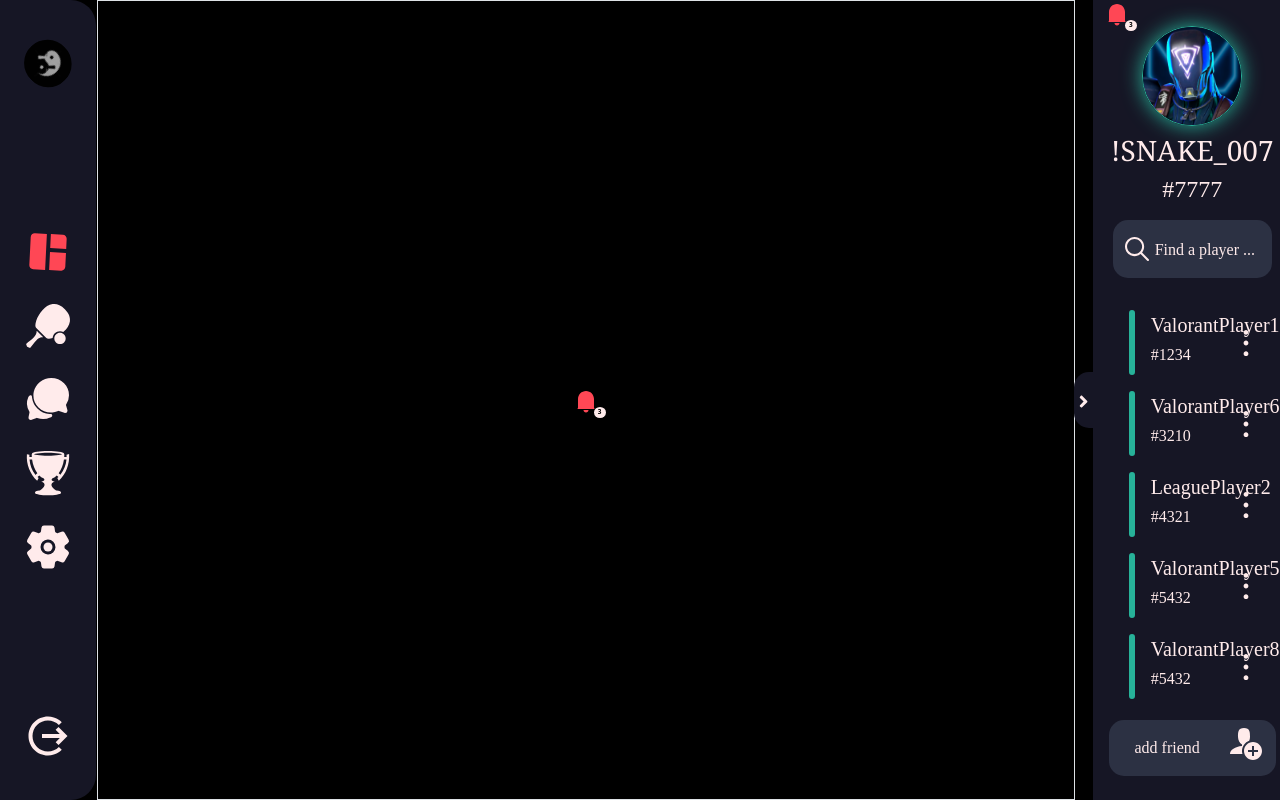
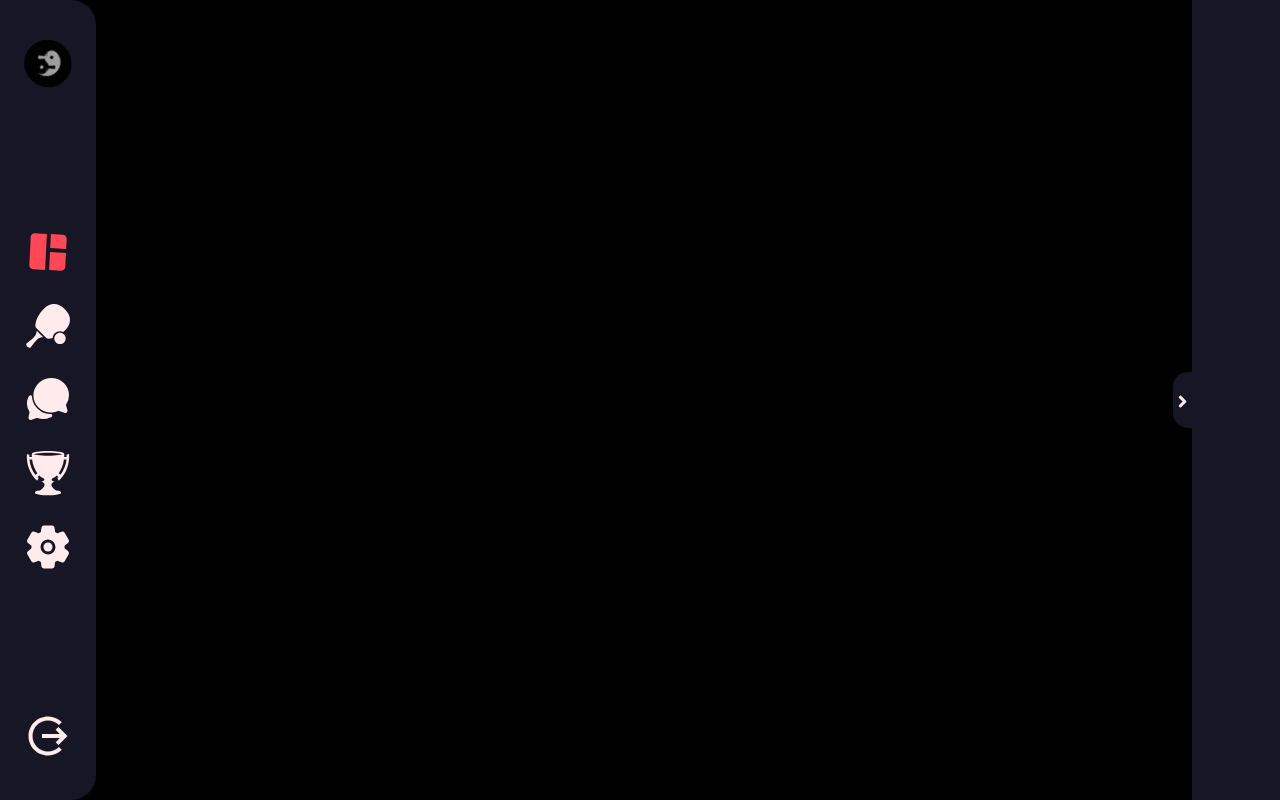
Before and after one commit to zakarm/ft_transcendence, a React (Create React App) app in the folder front-end/app/: page / in a window 1280 px wide. Built offline with nearby package versions, Linux system fonts and the light colour scheme; grey boxes are pictures that could not be loaded; a web font is replaced by a local one.

Commit message:
[Feat] RightBar slides

```diff
--- a/front-end/app/src/App.js
+++ b/front-end/app/src/App.js
@@ -8,10 +8,17 @@ import Settings from "./pages/Settings";
 import Achievement from './pages/Achievement';
 import SideBar from "./Layouts/Sidebar";
 import RightBar from "./Layouts/Rightbar";
+
 import { FaAngleRight } from "react-icons/fa";
-import './App.css'
+import { useState } from 'react';
+import './App.css';
 
 function App() {
+
+  const [show, setShow] = useState(false);
+  const handleClose = () => setShow(false);
+  const toggleShow = () => setShow((s) => !s);
+
   return (
     <div className="container-fluid p-0 vh-100" style={{backgroundColor: '#000000', overflow: 'hidden'}}>
       <div className="row">
@@ -19,7 +26,7 @@ function App() {
           <div className="col-md-1" style={{backgroundColor: '#000000'}}>
             <SideBar />
           </div>
-          <div className="col-md-9 p-0" style={{backgroundColor: '#000000'}}>
+          <div className="col-md-10 p-0" style={{backgroundColor: '#000000'}}>
             <Routes>
               <Route path='/'         element={<Home />}      />
               <Route path='/chat'     element={<Chat />}      />
@@ -28,15 +35,13 @@ function App() {
               <Route path='/achievement'     element={<Achievement />}      />
             </Routes>
           </div>
-          <div className="col-md-2 p-0" style={{backgroundColor: '#161625'}}>
+          <div className="col-md-1 p-0" style={{backgroundColor: '#161625'}}>
             <div className='row-fluid d-flex flex-row align-items-center p-0 vh-100'>
               <div className='col-1 vh-100 d-flex justify-content-end align-items-center text-center' style={{backgroundColor: '#000000'}}>
-                <div className='drag-class pt-3 pb-3' style={{backgroundColor: '#161625', borderRadius: '15px 0 0 15px', cursor: 'pointer'}}>
-                  <FaAngleRight color="#FFEBEB" size='1.2em'/>
+                <div className='drag-class pt-3 pb-3' style={{backgroundColor: '#161625', borderRadius: '15px 0 0 15px', cursor: 'pointer'}} onClick={toggleShow}>
+                  <FaAngleRight  color="#FFEBEB" size='1.2em'/>
+                  <RightBar show={show} setShow={setShow} handleClose={handleClose} toggleShow={toggleShow}/>
                 </div>
-              </div>
-              <div className='col-11'>
-                <RightBar />
               </div>
             </div>
           </div>
--- a/front-end/app/src/Components/player/Player.js
+++ b/front-end/app/src/Components/player/Player.js
@@ -1,8 +1,16 @@
 import { RxDotsVertical } from "react-icons/rx";
 import { useState } from "react";
+import Dropdown from 'react-bootstrap/Dropdown';
 import './Player.css'
 
 function Player({ nickname , id , image , isConnected }) {
+
+    const CustomToggle = ({children, onClick}) => (
+        <div onClick={onClick}>
+          {children}
+        </div>
+    );
+
     const [isHoverd, setIsHoverd] = useState(false);
     return (
         <div className="usr-class row-inline d-flex flex-row">
@@ -20,11 +28,22 @@ function Player({ nickname , id , image , isConnected }) {
                     </div>
             </div>
             <div className="col d-flex align-items-center justify-content-center">
-                <RxDotsVertical
-                    onMouseEnter={() => setIsHoverd(true)}
-                    onMouseLeave={() => setIsHoverd(false)}
-                    className="opt-class" color={isHoverd ? "#27B299" : "#FFEBEB"} size='2em'
-                />
+                <Dropdown>
+                    <Dropdown.Toggle as={CustomToggle} id="dropdown-custom-components">
+                        <RxDotsVertical
+                            onMouseEnter={() => setIsHoverd(true)}
+                            onMouseLeave={() => setIsHoverd(false)}
+                            className="opt-class" color={isHoverd ? "#27B299" : "#FFEBEB"} size='2em'
+                        />
+                    </Dropdown.Toggle>
+                    <Dropdown.Menu className="drop-class">
+                      <Dropdown.Item eventKey="1">opt 1</Dropdown.Item>
+                      <hr className="dropdown-divider" />
+                      <Dropdown.Item eventKey="2">opt 2</Dropdown.Item>
+                      <hr className="dropdown-divider" />
+                      <Dropdown.Item eventKey="3">opt 3</Dropdown.Item>
+                    </Dropdown.Menu>
+                </Dropdown>
             </div>
         </div>
     );
--- a/front-end/app/src/Layouts/Rightbar.js
+++ b/front-end/app/src/Layouts/Rightbar.js
@@ -1,20 +1,29 @@
 import { RiNotification4Fill } from "react-icons/ri";
+import { FaAngleRight } from "react-icons/fa";
 import Dropdown from 'react-bootstrap/Dropdown';
 import { IoIosSearch } from "react-icons/io";
 import { ImUserPlus } from "react-icons/im";
 import './Rightbar.css'
 import Player from "../Components/player/Player";
 import Notification from "../Components/Notification/Notification";
+import Offcanvas from 'react-bootstrap/Offcanvas';
 import friends from '../services/friends.json';
 import React from 'react';
 
-function RightBar() {
+function RightBar(props) {
 
-    const CustomToggle = ({children, onClick}) => (
-        <div onClick={onClick}>
+    const CustomToggle = React.forwardRef(({ children, onClick }, ref) => {
+        return(
+        <div
+            ref={ref}
+            onClick={(e) => {
+                e.preventDefault();
+                onClick(e);
+            }} >
           {children}
         </div>
         );
+    });
 
     const friendsData = friends.sort((usr1, usr2) => {
         if (usr1.connected && !usr2.connected) {
@@ -26,10 +35,19 @@ function RightBar() {
         }
           // Sort by ID if isConnected flag is the same
         return usr1.id - usr2.id;
-    }).map(user =>
-        <Player nickname={user.nickname} id={user.id} image={user.image_url} isConnected={user.connected}/>
+    }).map((user, index) =>
+        <Player key={index} nickname={user.nickname} id={user.id} image={user.image_url} isConnected={user.connected}/>
     );
     return (
+        <Offcanvas show={props.show} onHide={props.handleClose} placement='end' scroll={true} backdrop={false}>
+            <Offcanvas.Body className='p-0 m-0' style={{backgroundColor: '#161625'}}>
+                <div className='row-fluid d-flex flex-row align-items-center p-0 vh-100'>
+                    <div className='col-1 vh-100 d-flex justify-content-end align-items-center text-center' style={{backgroundColor: '#000000'}}>
+                        <div className='drag-class pt-3 pb-3' style={{backgroundColor: '#161625', borderRadius: '15px 0 0 15px', cursor: 'pointer'}}>
+                            <FaAngleRight  color="#FFEBEB" size='1.2em' onClick={props.toggleShow}/>
+                        </div>
+                    </div>
+                    <div className='col-11'>
                         <div className="container vh-100">
                             <div className="d-flex flex-column vh-100">
                                 <div className="flex-grow-2">
@@ -41,14 +59,14 @@ function RightBar() {
                                                      <div className="">
                                                          <RiNotification4Fill color="#FF4755" size='1.5em'/>
                                                      </div>
-                                      <span class="badge">3</span>
+                                                      <span className="badge">3</span>
                                                   </div>
                                                 </Dropdown.Toggle>
                                                 <Dropdown.Menu className="drop-class">
                                                   <Dropdown.Item eventKey="1"><Notification /></Dropdown.Item>
-                                  <hr class="dropdown-divider" />
+                                                  <hr className="dropdown-divider" />
                                                   <Dropdown.Item eventKey="2"><Notification /></Dropdown.Item>
-                                  <hr class="dropdown-divider" />
+                                                  <hr className="dropdown-divider" />
                                                   <Dropdown.Item eventKey="3"><Notification /></Dropdown.Item>
                                                 </Dropdown.Menu>
                                             </Dropdown>
@@ -76,8 +94,8 @@ function RightBar() {
                                     {friendsData}
                                 </div>
                                 <div className="flex-grow-3">
-                    <div className="row search-inpt p-2 mb-4 m-1" style={{cursor: "pointer"}}>
-                        <div className="col-xl-8 col-12 p-2 text-center">
+                                    <div className="row search-inpt p-2 mb-4 m-1 text-center" style={{cursor: "pointer"}}>
+                                        <div className="col-xl-8 col-12 p-2 ">
                                             <div style={{fontFamily: 'intim', color: '#FFEBEB'}}>add friend</div>
                                         </div>
                                         <div className="col-xl-4 col-12">
@@ -87,6 +105,10 @@ function RightBar() {
                                 </div>
                             </div>
                         </div>
+                    </div>
+                </div>
+            </Offcanvas.Body>
+        </Offcanvas>
     );
 }
 
--- a/front-end/app/src/pages/Home.js
+++ b/front-end/app/src/pages/Home.js
@@ -1,35 +1,11 @@
 import React from 'react';
-import { RiNotification4Fill } from "react-icons/ri";
-import Dropdown from 'react-bootstrap/Dropdown';
 
 function Home(){
 
+    return(
+        <>
 
-    const CustomToggle = ({children, onClick}) => (
-        <div onClick={onClick}>
-         {children}
-         </div>
-    );
-
-    return(
-        <div className="d-flex justify-content-center align-items-center vh-100 border ">
-        <Dropdown>
-            <Dropdown.Toggle as={CustomToggle} id="dropdown-custom-components">
-              <div className="notification">
-                 <div className="">
-                     <RiNotification4Fill color="#FF4755" size='1.5em'/>
-                 </div>
-                  <span class="badge">3</span>
-              </div>
-            </Dropdown.Toggle>
-
-            <Dropdown.Menu >
-              <Dropdown.Item eventKey="1">Red</Dropdown.Item>
-              <Dropdown.Item eventKey="2">Blue</Dropdown.Item>
-              <Dropdown.Item eventKey="3">Orange</Dropdown.Item>
-            </Dropdown.Menu>
-        </Dropdown>
-        </div>
+        </>
     );
 }
 
```
Lines whose indentation alone changed are shown as unchanged.
